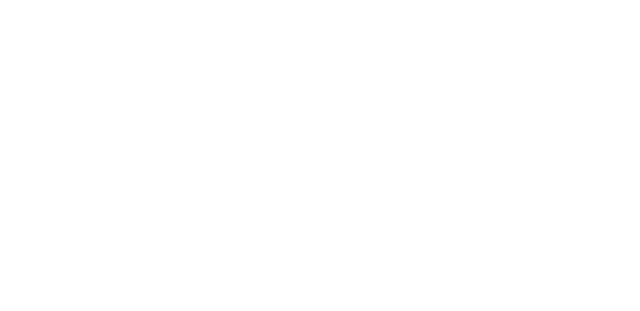
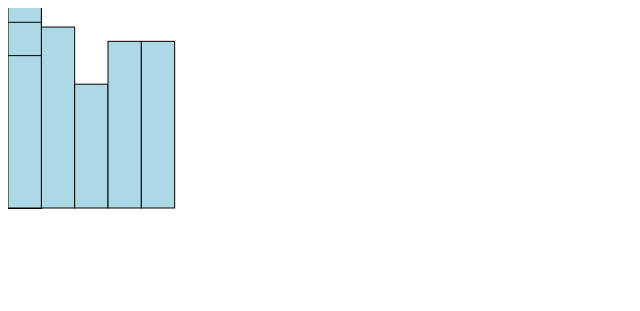
Before and after one commit to wingchanatibsa/wingchanatibsa.github.io, a plain HTML site: page cs498dv/index.html in a window 1280 px wide. Shown: the whole page, without its empty margins (0-640 px from the left). Drawn offline with nearby package versions, Linux system fonts and the light colour scheme.

Commit message:
add age.

```diff
--- a/cs498dv/index.html
+++ b/cs498dv/index.html
@@ -14,6 +14,22 @@
         async function init() {
             var data = await d3.csv('https://wingchanatibsa.github.io/cs498dv/titanic_dataset.csv');
             console.log(data);
+
+            var margin = 50;
+            var width = 200;
+            var height = 200;
+
+            var xScale = d3.scaleBand().domain([0,1,2,3,4,5]).range([0, width]);
+            var yScale = d3.scaleLinear().domain([0,42]).range([height,0]);
+
+            d3.select('svg').append('g')
+            .selectAll('rect')
+            .data(data)
+            .enter().append('rect')
+            .attr('x', function(d, i) {return xScale(i); })
+            .attr('y', function(d){ return yScale(d.Age)})
+            .attr('width', function(d) {return xScale.bandwidth(); })
+            .attr('height', function(d) {return height - yScale(d.Age); });
         }
     </script>
 </body>
```
